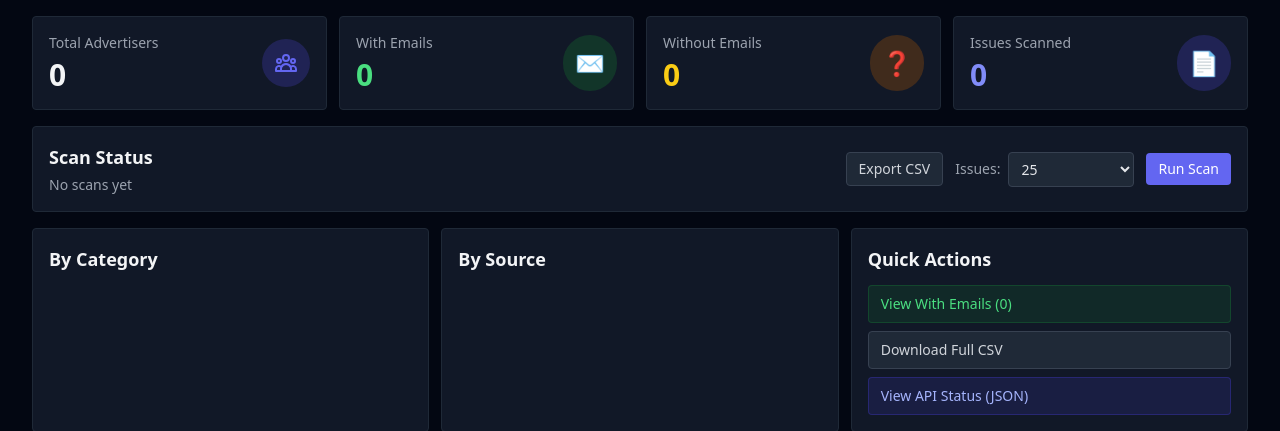
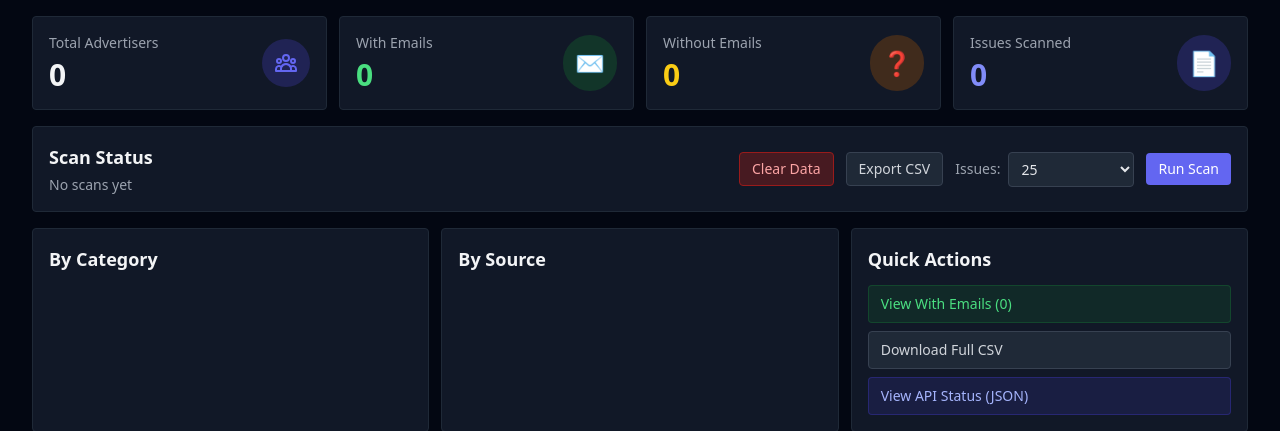
Before and after one commit to robjamessol/scraper, a FastAPI app: page / in a window 1280 px wide. Shown: the part 49-480 px from the top of the page. Run offline with FastAPI, Linux system fonts and the light colour scheme; some libraries are stand-ins or nearby versions.

Commit message:
Add Clear Data button to dashboard
- Added "Clear Data" button (red) next to Export CSV
- POST /api/advertisers/clear endpoint deletes scan_results.json
- Also clears logs and resets advertiser counts
- Allows re-running scans without manual file deletion

```diff
--- a/src/web/app.py
+++ b/src/web/app.py
@@ -540,6 +540,25 @@ async def api_clear_logs():
     return {"status": "cleared"}
 
 
+@app.post("/api/advertisers/clear")
+async def api_clear_advertisers():
+    """Clear all advertiser data."""
+    try:
+        data_file = DATA_DIR / "scan_results.json"
+        if data_file.exists():
+            data_file.unlink()
+
+        # Also clear logs
+        with status_lock:
+            scan_status["logs"] = []
+            scan_status["total_advertisers"] = 0
+            scan_status["advertisers_found"] = 0
+
+        return {"status": "cleared", "message": "All advertiser data cleared"}
+    except Exception as e:
+        raise HTTPException(status_code=500, detail=str(e))
+
+
 @app.post("/api/scan")
 async def api_start_scan(
     background_tasks: BackgroundTasks,
--- a/src/web/templates/base.html
+++ b/src/web/templates/base.html
@@ -252,6 +252,23 @@
             }
         }
 
+        async function clearData() {
+            if (!confirm('Clear all advertiser data? This cannot be undone.')) return;
+
+            try {
+                const res = await fetch('/api/advertisers/clear', { method: 'POST' });
+                const data = await res.json();
+                if (res.ok) {
+                    alert('Data cleared! ' + data.message);
+                    location.reload();
+                } else {
+                    alert('Error: ' + data.detail);
+                }
+            } catch (e) {
+                alert('Error clearing data: ' + e.message);
+            }
+        }
+
         // Check if scan is running on page load
         {% if scan_status.is_running %}
         startPolling();
--- a/src/web/templates/dashboard.html
+++ b/src/web/templates/dashboard.html
@@ -68,6 +68,10 @@
             {% endif %}
         </div>
         <div class="flex items-center space-x-3">
+            <button onclick="clearData()"
+                    class="bg-red-900/50 text-red-300 px-3 py-1.5 rounded text-sm font-medium hover:bg-red-900 border border-red-800">
+                Clear Data
+            </button>
             <a href="/api/advertisers/export"
                class="bg-gray-800 text-gray-300 px-3 py-1.5 rounded text-sm font-medium hover:bg-gray-700 border border-gray-700">
                 Export CSV
```
